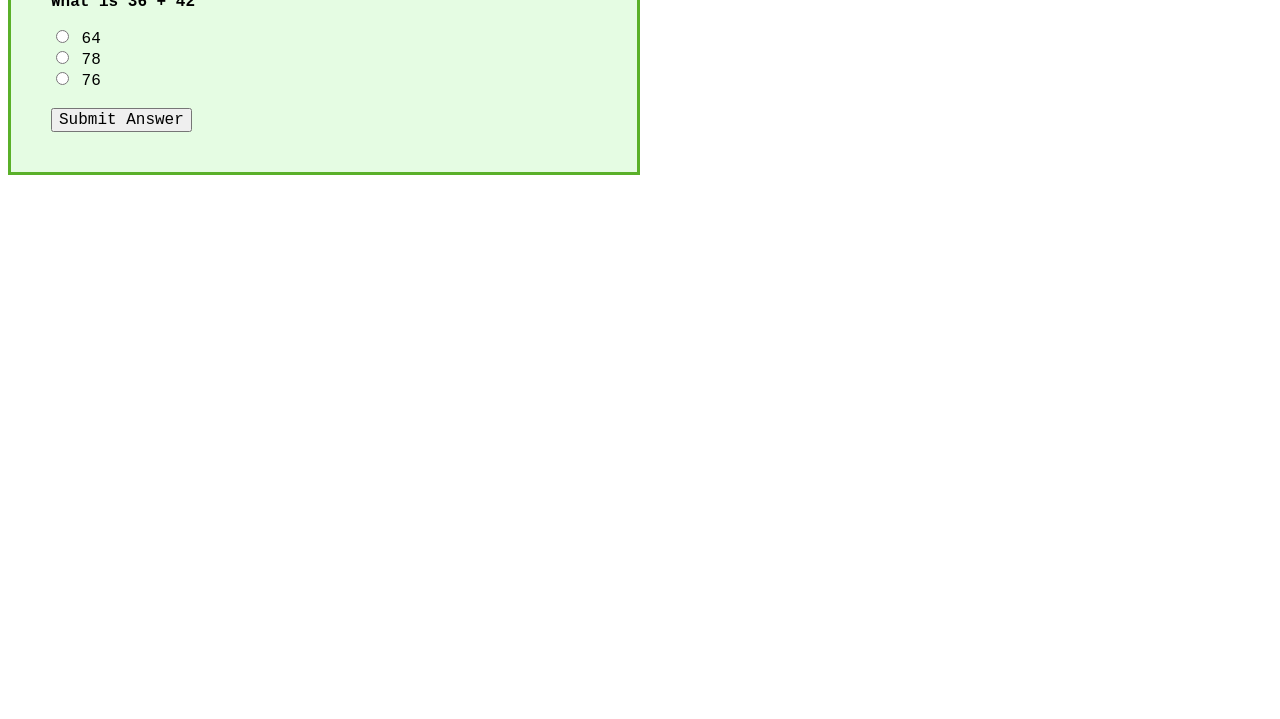
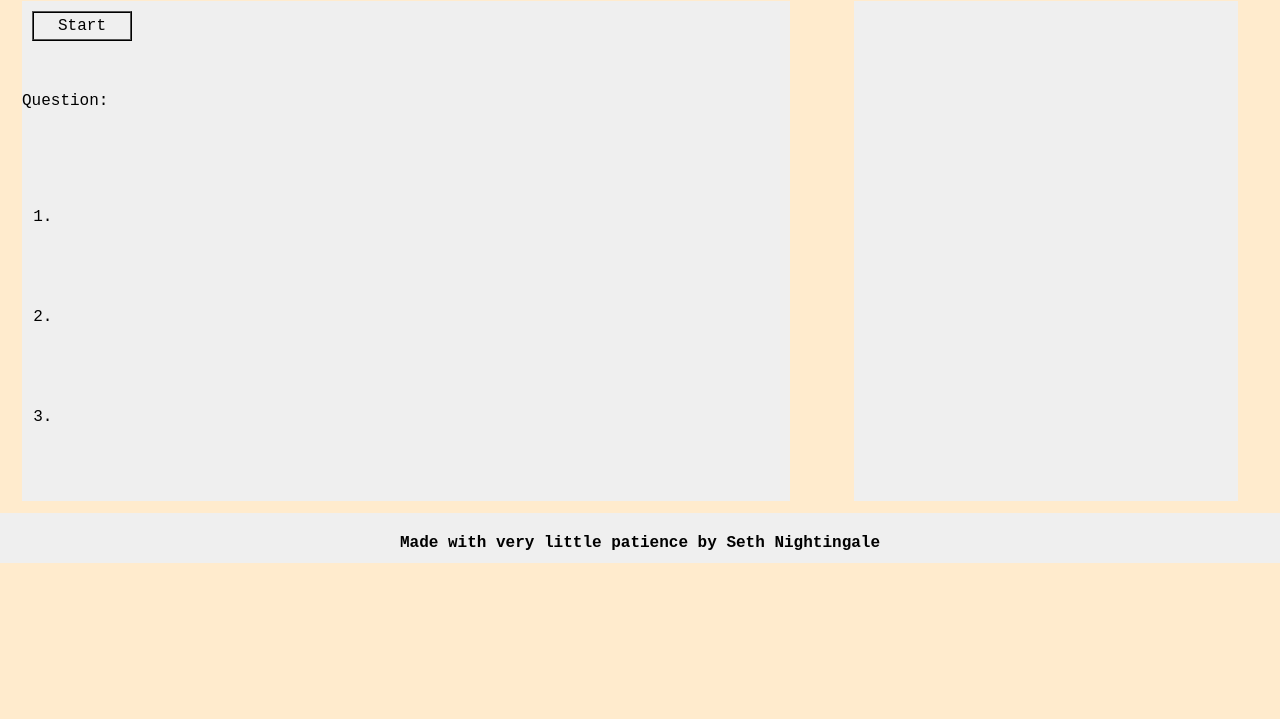
Before and after one commit to cal750/Quiz-Time, a plain HTML site: page Quiz-gameSWN/index.html in a window 1280 px wide. Shown: the part 81-800 px from the top of the page. Drawn offline with Linux system fonts and the light colour scheme.

Commit message:
Thinking of what JavaScript to use
Not too sure how to approach this but I will sure give it a try

```diff
--- a/Quiz-gameSWN/assets/css/style.css
+++ b/Quiz-gameSWN/assets/css/style.css
@@ -4,9 +4,93 @@
     font-size: 16px;
 }
 
-div#test{
-    border:#5AB029 3px solid;
-    padding:10px 40px 40px 40px;
-    background-color:#E5FCE3;
-    width:50%;
+body {
+    margin: 0;
+    display: flex;
+    flex-direction: column;
+    min-height: 100vh;
+    justify-content: flex-start;
+    background-color: blanchedalmond;
 }
+
+main {
+    display: flex;
+    flex-wrap: wrap;
+    justify-content: space-around;
+}
+
+.title {
+    width: 100%;
+    height: 70px;
+    padding-bottom: 10px;
+    background-color: blueviolet;
+}
+
+h1 {
+    font-size: 36px;
+    font-weight: 500;
+    text-align: center;
+}
+
+.quiz-box {
+    display: flex;
+    flex-wrap: wrap;
+    width: 60%;
+    height: 500px;
+    margin: 12px;
+    flex-direction: column;
+    justify-content: flex-start;
+    border: black;
+    background-color: #efefef;
+    line-height: 100px;
+}
+
+button {
+    cursor: pointer;
+    flex-wrap: wrap;
+    justify-content: space-evenly;
+    flex-direction: column;
+    margin: 10px;
+    border-style: ridge;
+    width: 100px;
+    height: 30px;
+}
+
+li button {
+    height: fit-content;
+    width: fit-content
+}
+
+button:active {
+    background-color: lightgreen;
+}
+
+.side-box {
+    display: flex;
+    flex-wrap: wrap;
+    width: 30%;
+    height: 500px;
+    margin: 12px;
+    flex-direction: column;
+    justify-content: right;
+    border: black;
+    background-color: #efefef;
+    text-align: left;
+}
+
+.timer {
+    margin: 20px;
+    text-align: center;
+    font-weight: 500;
+}
+
+.footer {
+    display: flex;
+    flex-wrap: wrap;
+    width: 100%;
+    height: 50px;
+    justify-content: flex-start;
+    flex-direction: column;
+    background-color: #efefef;
+    text-align: center;
+}
--- a/Quiz-gameSWN/assets/js/script.js
+++ b/Quiz-gameSWN/assets/js/script.js
@@ -1,88 +1,17 @@
+var timeLeft = 30;
 var pos = 0;
 var correct = 0;
 var test, test_status, question, choice, choices, chA, chB, chC;
+var startButton = document.getElementById("startButton");
+var timeleft = 30;
 
-var questions = [
-    {
-        question: "What is 36 + 42",
-        a: "64",
-        b: "78",
-        c: "76",
-        answer: "B"
-      },
-    {
-        question: "What is 7 x 4?",
-        a: "21",
-        b: "27",
-        c: "28",
-        answer: "C"
-      },
-    {
-        question: "What is 16 / 4?",
-        a: "4",
-        b: "6",
-        c: "3",
-        answer: "A"
-      },
-    {
-        question: "What is 8 x 12?",
-        a: "88",
-        b: "112",
-        c: "96",
-        answer: "C"
-    }
-];
+function setTime() {
+    timeLeft--;
 
-    function get(x){
-        return document.getElementById(x);
 }
 
-// this function renders a question for display on the page
-function renderQuestion(){
-    test = get("test");
-    if(pos >= questions.length){
-      test.innerHTML = "<h2>You got "+correct+" of "+questions.length+" questions correct</h2>";
-      get("test_status").innerHTML = "Test completed";
-      // resets the variable to allow users to restart the test
-      pos = 0;
-      correct = 0;
-      // stops rest of renderQuestion function running when test is completed
-      return false;
-    }
-    get("test_status").innerHTML = "Question "+(pos+1)+" of "+questions.length;
 
-    question = questions[pos].question;
-    chA = questions[pos].a;
-    chB = questions[pos].b;
-    chC = questions[pos].c;
-    // display the question
-    test.innerHTML = "<h3>"+question+"</h3>";
-    // display the answer options
-    // the += appends to the data we started on the line above
-    test.innerHTML += "<label> <input type='radio' name='choices' value='A'> "+chA+"</label><br>";
-    test.innerHTML += "<label> <input type='radio' name='choices' value='B'> "+chB+"</label><br>";
-    test.innerHTML += "<label> <input type='radio' name='choices' value='C'> "+chC+"</label><br><br>";
-    test.innerHTML += "<button onclick='checkAnswer()'>Submit Answer</button>";
-}
 
-function checkAnswer(){
-    // use getElementsByName because we have an array which it will loop through
-    choices = document.getElementsByName("choices");
-    for(var i=0; i<choices.length; i++){
-      if(choices[i].checked){
-        choice = choices[i].value;
-      }
-    }
-    // checks if answer matches the correct choice
-    if(choice == questions[pos].answer){
-      //each time there is a correct answer this value increases
-      correct++;
-    }
-    // changes position of which character user is on
-    pos++;
-    // then the renderQuestion function runs again to go to next question
-    renderQuestion();
-}
 
-// Add event listener to call renderQuestion on page load event
-window.addEventListener("load", renderQuestion);
+
+startButton.addEventListener("click", setTime())
--- a/Quiz-gameSWN/index.html
+++ b/Quiz-gameSWN/index.html
@@ -6,12 +6,37 @@
   <meta http-equiv="X-UA-Compatible" content="ie=edge">
   <title>Quiz Time</title>
   <link rel = "stylesheet" href = "assets/css/style.css">
-  </head>
-  <title>Quiz</title>
+  <script src="assets/js/script.js"></script>
   </head>
     <body>
-      <h2 id="test_status"></h2>
-      <div id="test"></div>
+      <header class = "title">
+       <h1>Welcome to my game!</h1>
+      </header>
+
+      <main>
+        <section class = "quiz-box">
+            <button id = "startButton">Start</button>
+              <header>
+                Question:<span class = "question"></span>
+              </header>
+                <ol>
+                  <li><span class = "questionOne"></li>
+                  <li><span class = "questionTwo"></span></li>
+                  <li><span class = "questionThree"></span></li>
+                </ol>
+          </section>
+          <br>
+          <section class = "side-box">
+            <header class = timer>
+              <span id = "countdown"></span>
+            </header>
+            <h2 id = "test_status"></h2>
+          </section>
+        <br>
+          <section class = "footer">
+            <h4>Made with very little patience by Seth Nightingale</h4>
+          </section>
+
+      </main>
     </body>
-    <script src = "assets/js/script.js"></script>
 </html>
```
